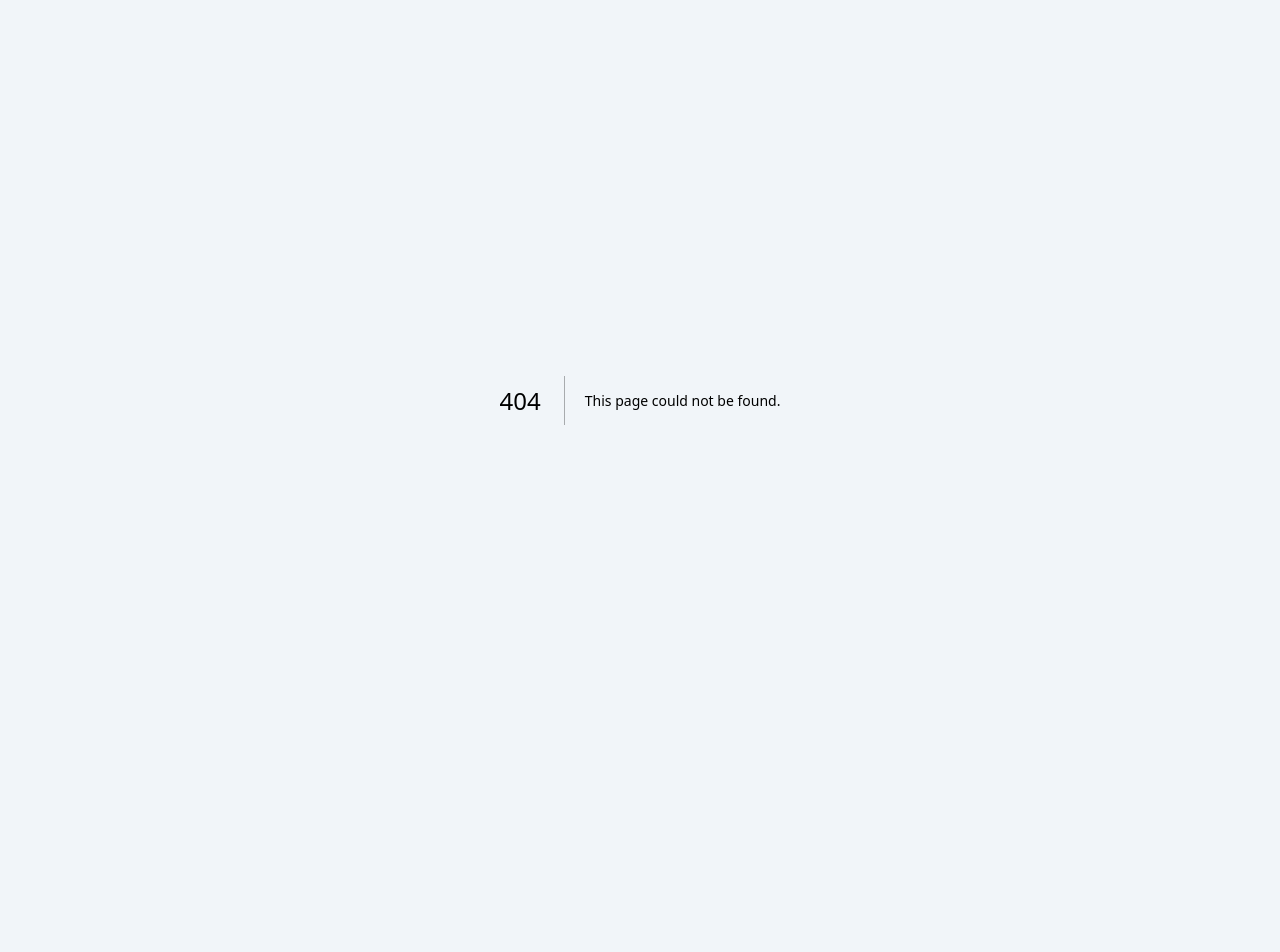
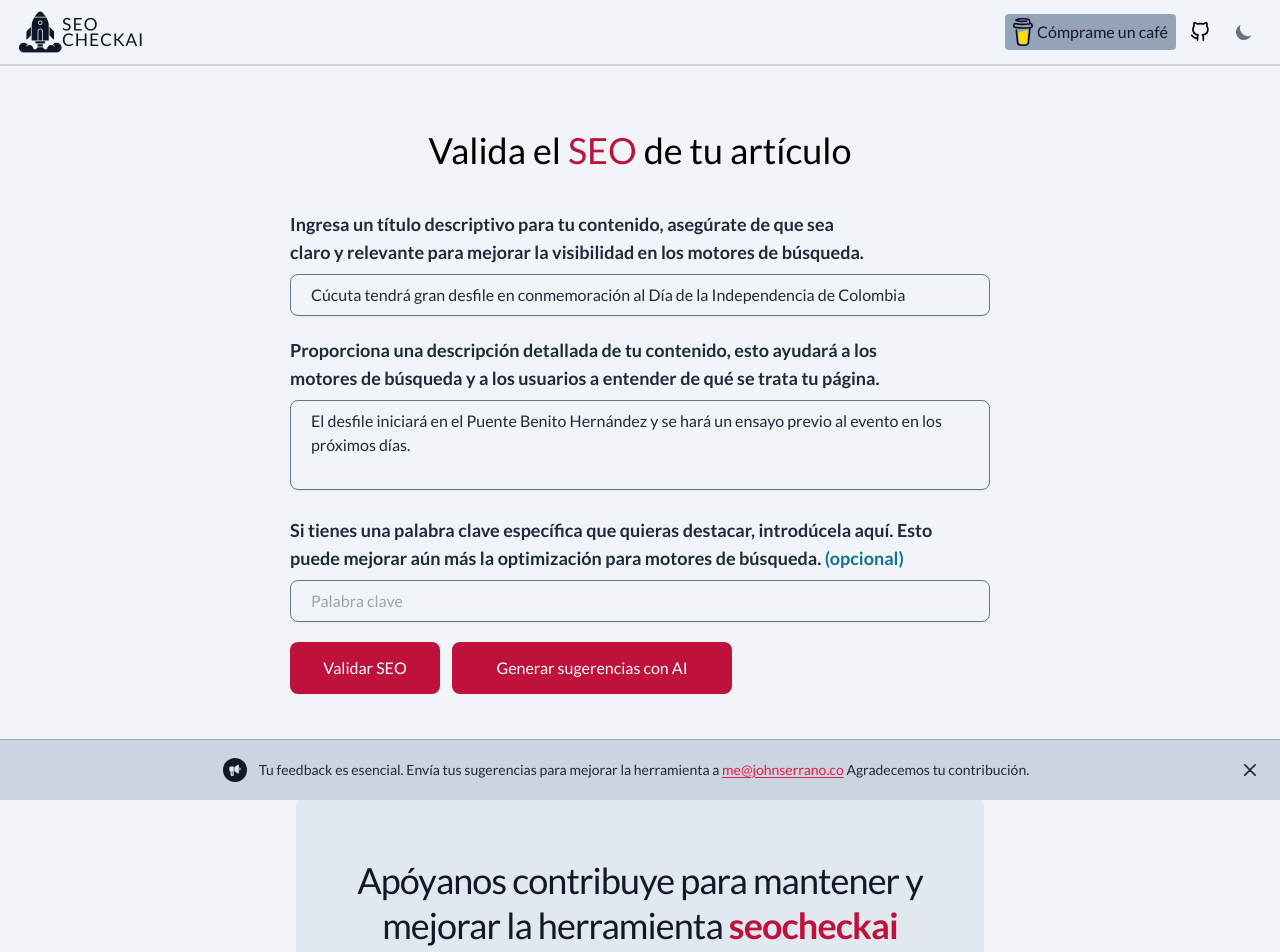
Before and after one commit to johnsi15/seocheck-ai, a Next.js app: page /validar-seo-manual in a window 1280 px wide. Before the commit this address had no page. Shown: the top 952 px of the page. Before the commit the page ends 800 px from the top, so only its background shows below. Built offline with nearby package versions, Linux system fonts and the light colour scheme.

Commit message:
Add actions and new page audit seo

```diff
--- /dev/null
+++ b/src/app/actions.ts
@@ -0,0 +1,19 @@
+'use server'
+
+import { redirect } from 'next/navigation'
+
+export async function validateUrl(prevState: any, formData: FormData) {
+  const rawFormData = {
+    site: formData.get('site'),
+  }
+
+  const url = rawFormData.site as string
+
+  if (!url) return { message: 'Por favor ingrese una URL' }
+
+  if (!url.startsWith('https://')) {
+    return { message: 'Por favor ingrese una URL valida' }
+  }
+
+  redirect(`/auditar-seo?url=${url}`)
+}
--- /dev/null
+++ b/src/app/auditar-seo/page.tsx
@@ -0,0 +1,33 @@
+import { Header } from '@/components/Header'
+import { webScraping } from '@/lib/scrapingPly'
+
+export default async function AuditSeo({
+  searchParams,
+}: {
+  searchParams: { [key: string]: string | string[] | undefined }
+}) {
+  const { url } = searchParams
+
+  if (!url || Array.isArray(url)) {
+    return (
+      <div>
+        <h1>Check web site</h1>
+        <p>URL is required</p>
+      </div>
+    )
+  }
+
+  const result = await webScraping({ url })
+  console.log({ result })
+
+  return (
+    <>
+      <Header />
+      <main className='flex flex-col items-center pt-16 pb-10 px-4 md:px-0 w-full md:m-auto md:w-[700px]'>
+        <h1 className='text-4xl dark:text-slate-200 mb-10 text-center'>
+          Audita el <span className='dark:text-rose-600 text-rose-700'>SEO</span> de tu sitio web 🔥
+        </h1>
+      </main>
+    </>
+  )
+}
--- /dev/null
+++ b/src/app/validar-seo-manual/page.tsx
@@ -0,0 +1,57 @@
+import type { Metadata } from 'next'
+import { FormSeoCheck } from '@/components/FormSeoCheck'
+import { Header } from '@/components/Header'
+import { metaInfoDefault, openGraph, twitter } from '@/lib/consts'
+import { Donate } from '@/components/Donate'
+import { Recommendations } from '@/components/Recommendations'
+import { Footer } from '@/components/Footer'
+import { Banner } from '@/components/Banner'
+
+export const metadata: Metadata = {
+  title: 'seocheckai | Valida el SEO de tu artículo',
+  description:
+    'Optimiza tu presencia en línea con seocheckai. Valida y mejora la eficacia de tus títulos y descripciones para destacar en los resultados de búsqueda. ',
+  ...metaInfoDefault,
+  openGraph: {
+    title: 'Valida el SEO de tu artículo',
+    description:
+      'Optimiza tu presencia en línea con seocheckai. Valida y mejora la eficacia de tus títulos y descripciones para destacar en los resultados de búsqueda. ',
+    ...openGraph,
+    images: [
+      {
+        url: 'https://seocheckai.com/share.png',
+        width: 1640,
+        height: 924,
+        alt: 'seocheckai',
+      },
+    ],
+    url: 'https://seocheckai.com/',
+  },
+  twitter: {
+    title: 'Valida el SEO de tu artículo',
+    description:
+      'Optimiza tu presencia en línea con seocheckai. Valida y mejora la eficacia de tus títulos y descripciones para destacar en los resultados de búsqueda. ',
+    ...twitter,
+  },
+}
+
+export default function CheckSeo() {
+  return (
+    <>
+      <Banner />
+      <Header />
+      <main className='flex flex-col items-center pt-16 pb-10 px-4 md:px-0 w-full md:m-auto md:w-[700px]'>
+        <h1 className='text-4xl dark:text-slate-200 mb-10 text-center'>
+          Valida el <span className='dark:text-rose-600 text-rose-700'>SEO</span> de tu artículo
+        </h1>
+        <FormSeoCheck />
+
+        <Donate />
+
+        <Recommendations />
+      </main>
+
+      <Footer />
+    </>
+  )
+}
```
